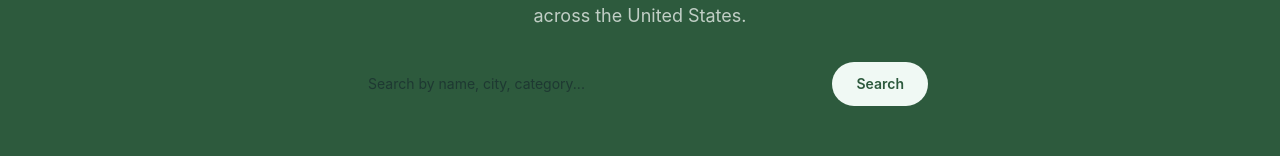
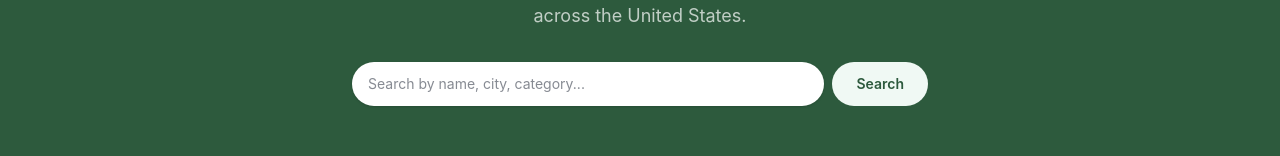
Before and after one commit to tonyinnmktg-ops/lao-list, a Next.js app: page / in a window 1280 px wide. Shown: the part 210-366 px from the top of the page. Built offline with nearby package versions, Linux system fonts and the light colour scheme; no server answers; the database is empty.

Commit message:
fix navbar and search

```diff
--- a/app/components/Navbar.js
+++ b/app/components/Navbar.js
@@ -7,9 +7,9 @@ export default function Navbar() {
         Lao List
       </Link>
       <div className="flex gap-6">
-        <Link href="/" className="text-white opacity-80 hover:opacity-100 text-sm font-medium transition">
-          Directory
-        </Link>
+<Link href="/" className="text-white text-sm font-medium hover:opacity-80 transition">
+  Directory
+</Link>
         <Link href="/submit" style={{ backgroundColor: '#f0f9f4', color: '#2d5a3d' }} className="text-sm font-semibold px-4 py-2 rounded-full hover:opacity-90 transition">
           Submit a Business
         </Link>
--- a/app/page.js
+++ b/app/page.js
@@ -46,7 +46,7 @@ if (search) {
             placeholder="Search by name, city, category..."
             value={searchInput}
             onChange={(e) => setSearchInput(e.target.value)}
-            className="flex-1 px-4 py-3 rounded-full text-gray-900 text-sm focus:outline-none"
+            className="flex-1 px-4 py-3 rounded-full text-gray-900 text-sm focus:outline-none bg-white shadow-sm"
           />
           <button
             type="submit"
```
